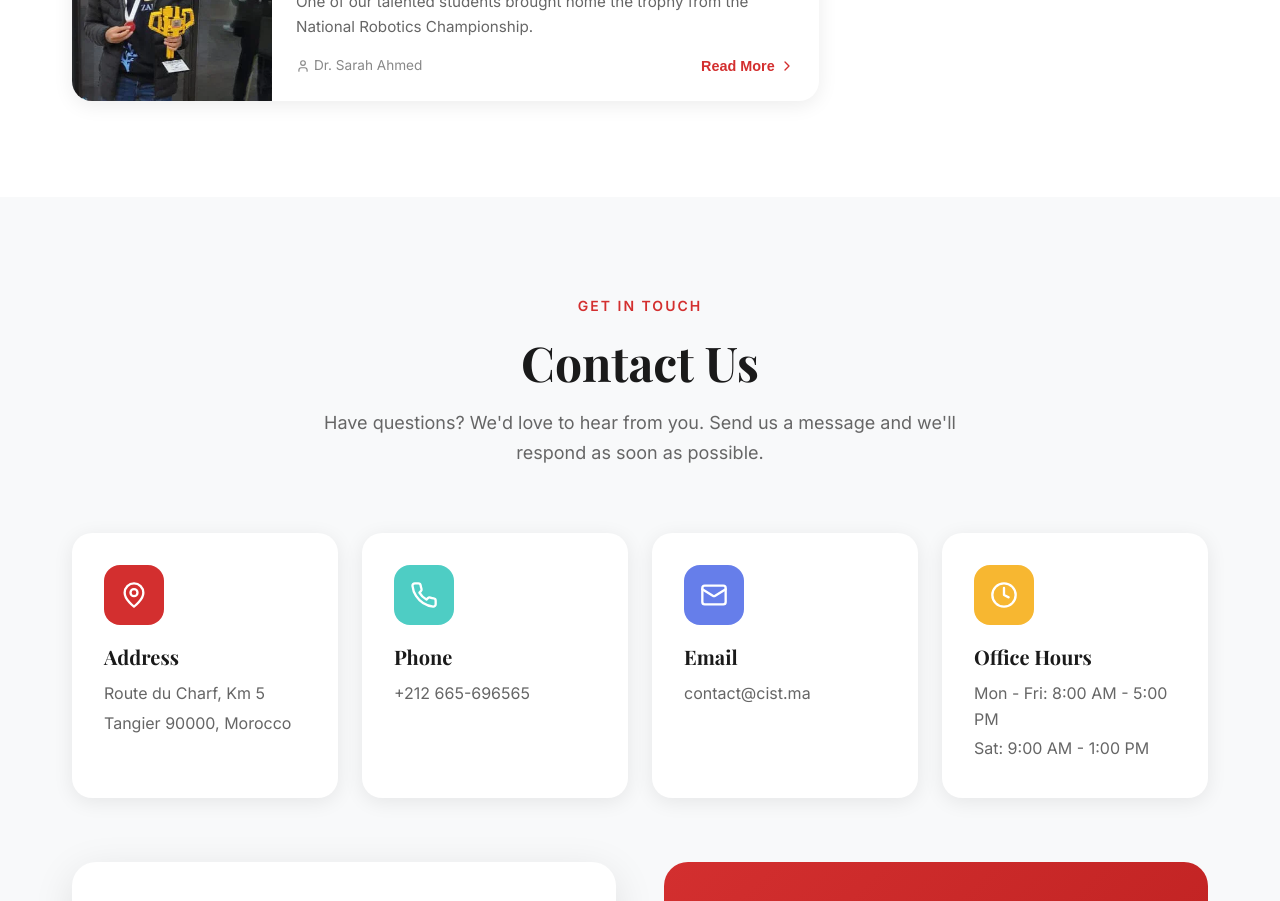
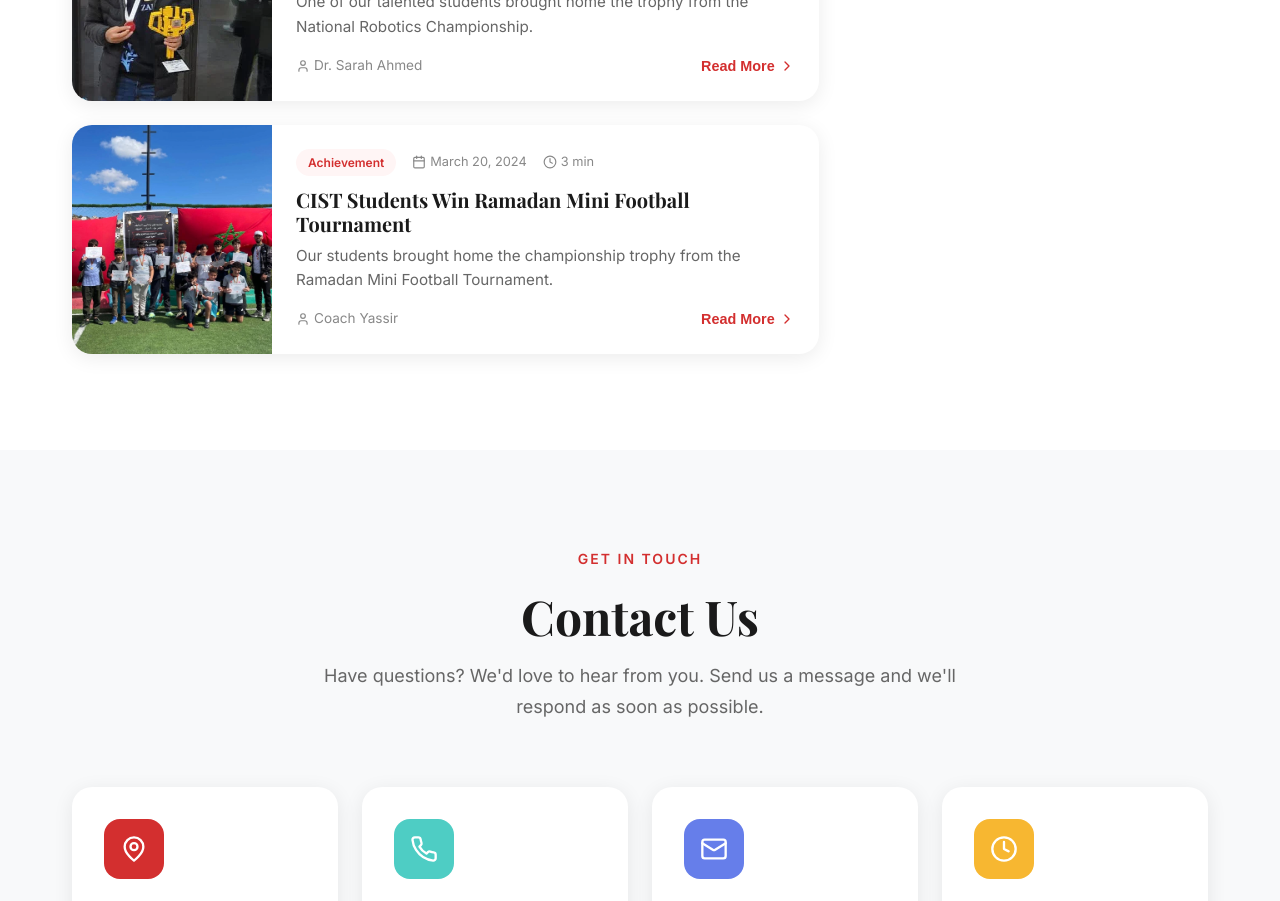
Before and after one commit to Yel-Pacman/cist1, a React (Vite) app: page / in a window 1280 px wide. Shown: the part 6700-7601 px from the top of the page. Built offline with nearby package versions, Linux system fonts and the light colour scheme.

Commit message:
Add Ramadan football tournament achievement

```diff
--- a/src/components/NewsModern.jsx
+++ b/src/components/NewsModern.jsx
@@ -92,6 +92,18 @@ const NewsModern = () => {
       author: 'Dr. Sarah Ahmed',
       image: '/images/achievment1.webp',
       content: 'We are thrilled to announce that one of our outstanding students has won the National Robotics Competition! This remarkable achievement showcases the excellence of our STEM and robotics program. The student demonstrated exceptional programming skills, engineering creativity, and problem-solving abilities. Congratulations to our champion!',
+    },
+    {
+      id: 6,
+      category: 'achievements',
+      categoryLabel: 'Achievement',
+      date: 'March 20, 2024',
+      readTime: '3 min',
+      title: 'CIST Students Win Ramadan Mini Football Tournament',
+      excerpt: 'Our students brought home the championship trophy from the Ramadan Mini Football Tournament.',
+      author: 'Coach Yassir',
+      image: '/images/sport10.webp',
+      content: 'Congratulations to our amazing students for winning the Ramadan Mini Football Tournament! The team showed exceptional skill, teamwork, and sportsmanship throughout the competition. This victory is a testament to their dedication and hard work in training. We are incredibly proud of their achievement!',
     },
   ];
 
```
Also changed, not shown: public/icon.webp (added), public/images/icon.webp (added).
